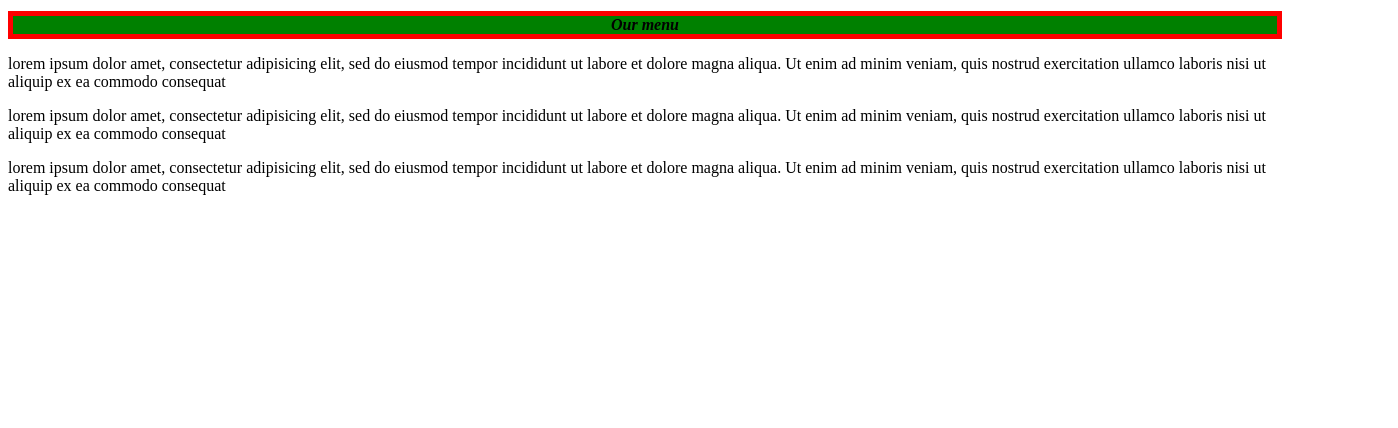
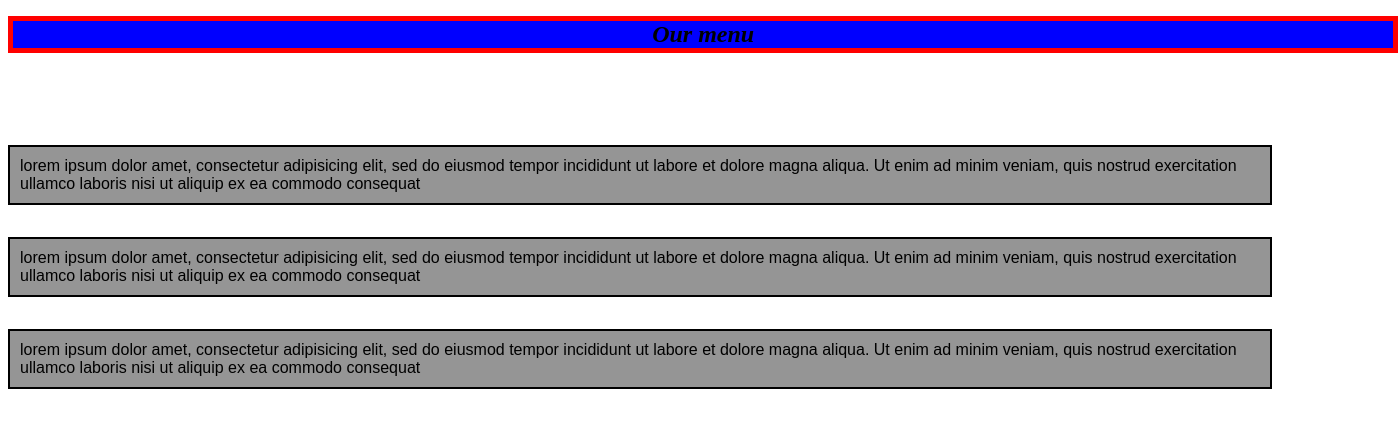
Before and after one commit to Marcelin06/coursera-test, a plain HTML site: page module2-solution/index.html in a window 1280 px wide. Shown: the whole page, 1398 px wide, since content can reach past the window. Drawn offline with Linux system fonts and the light colour scheme.

Commit message:
version du 26/06/2023

```diff
--- /dev/null
+++ b/module2-solution/css/style.css
@@ -0,0 +1,41 @@
+*{
+	box-sizing: border-box;
+}
+
+h1 {
+	    		color: black;
+	    		font-size: 150%;
+	    		text-align: center;
+	    		font-weight: bold;
+	    		font-style: italic;
+	    		background-color: blue;
+	    		opacity: 1;
+	    		border: 5px red solid;
+	    		width: 110%;
+
+}
+
+p {
+	background-color: #959595;
+	border: 2px solid black;
+	font-size:;
+	font-family: Arial, Helvetica, sans-serif;
+	font-style:;
+	padding: 10px;
+	width: 100%;
+	float: left;
+	margin-right: 10px;
+	position: relative; /* to force its elements to be in the edge */
+	top: 60px;
+}
+
+p > title {
+	background-color: #FF0000;
+	text-align: center;
+	color: green;
+	border: 2px solid black;
+	font-weight: bold;
+	position: relative;
+	top: 0px;
+	right: 50px;
+}
--- a/module2-solution/index.html
+++ b/module2-solution/index.html
@@ -2,38 +2,28 @@
 <html>
 	<head>
 		<meta charset="utf-8">
-	    <!-- <meta name="viewport" content="width=device-width, initial-scale=1"> -->
+	    <meta name="viewport" content="width=device-width, initial-scale=1">
 	    <title>Assignment2-Solution</title>
-	    <style>
-	    	h1 {
-	    		color: black;
-	    		font-size: 100%;
-	    		text-align: center;
-	    		font-weight: bold;
-	    		font-style: italic;
-	    		background-color: green;
-	    		opacity: 1;
-	    		border: 5px red solid;
-	    		width: 100%;
-
-	    	}
-	    </style>
+	    <link rel="stylesheet" href="css/style.css">
 
 	</head>
 	<body>
 		<h1>Our menu</h1>
-		<section>
-			<title>Chicken</title>
-			<p>lorem ipsum dolor amet, consectetur adipisicing elit, sed do eiusmod tempor incididunt ut labore et dolore magna aliqua. Ut enim ad minim veniam, quis nostrud exercitation ullamco laboris nisi ut aliquip ex ea commodo consequat </p>
-		</section>
-		<section>
-			<title>Beef</title>
-			<p>lorem ipsum dolor amet, consectetur adipisicing elit, sed do eiusmod tempor incididunt ut labore et dolore magna aliqua. Ut enim ad minim veniam, quis nostrud exercitation ullamco laboris nisi ut aliquip ex ea commodo consequat </p>
-		</section>
-		<section>
-			<title>Sushi</title>
-			<p>lorem ipsum dolor amet, consectetur adipisicing elit, sed do eiusmod tempor incididunt ut labore et dolore magna aliqua. Ut enim ad minim veniam, quis nostrud exercitation ullamco laboris nisi ut aliquip ex ea commodo consequat </p>
-		</section>
+		<div>
+
+
+			<p><title>Chicken</title>
+			lorem ipsum dolor amet, consectetur adipisicing elit, sed do eiusmod tempor incididunt ut labore et dolore magna aliqua. Ut enim ad minim veniam, quis nostrud exercitation ullamco laboris nisi ut aliquip ex ea commodo consequat </p>
+
+
+
+			<p><title>Beef</title>
+			lorem ipsum dolor amet, consectetur adipisicing elit, sed do eiusmod tempor incididunt ut labore et dolore magna aliqua. Ut enim ad minim veniam, quis nostrud exercitation ullamco laboris nisi ut aliquip ex ea commodo consequat </p>
+
+
+			<p><title>Sushi</title>
+			lorem ipsum dolor amet, consectetur adipisicing elit, sed do eiusmod tempor incididunt ut labore et dolore magna aliqua. Ut enim ad minim veniam, quis nostrud exercitation ullamco laboris nisi ut aliquip ex ea commodo consequat </p>
+		</div>
 
 	</body>
 </html>
```
